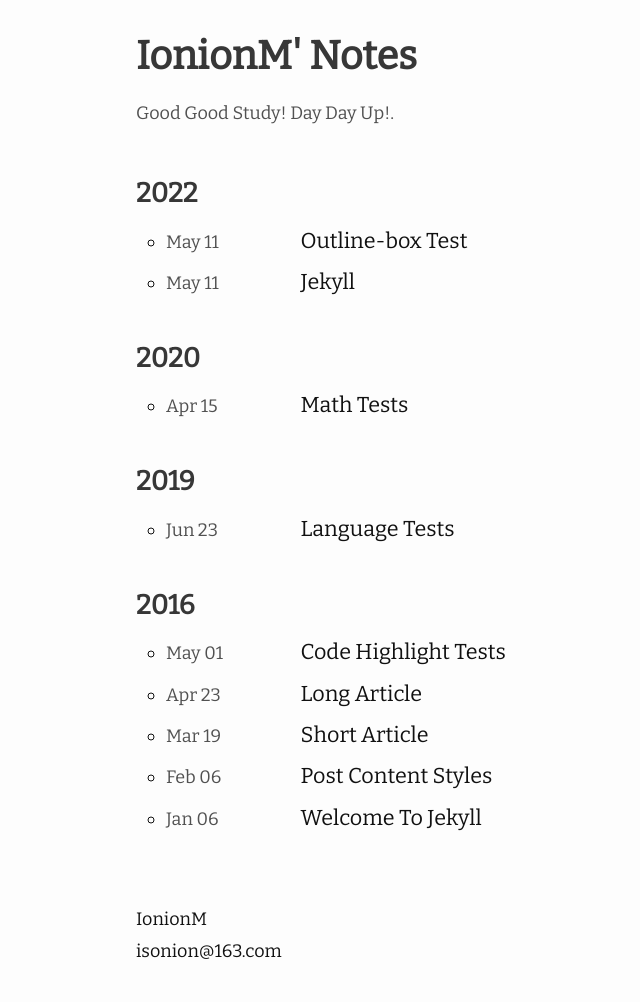
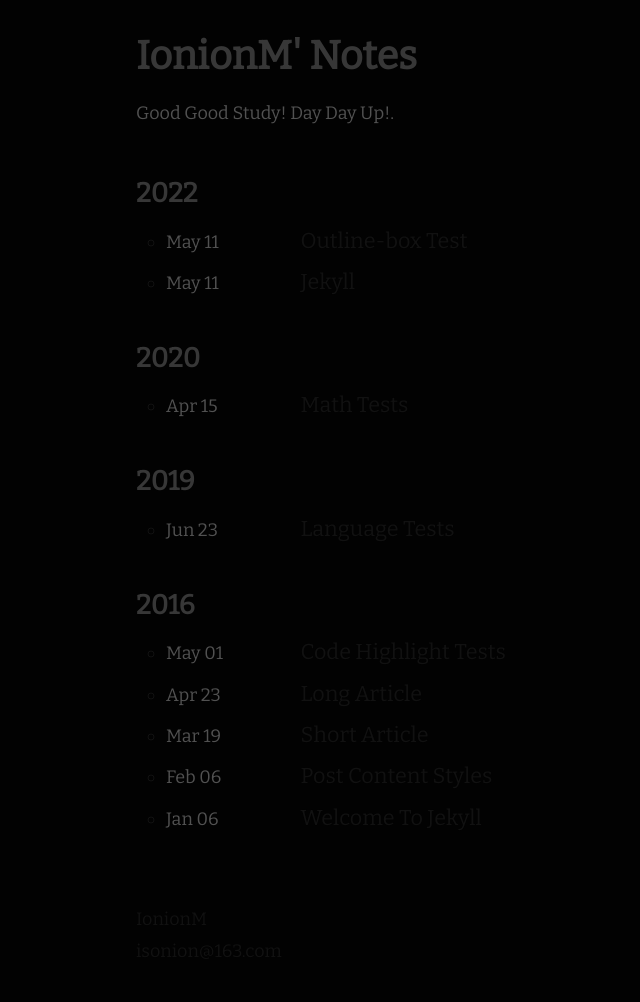
Before and after one commit to ionionm/ionionm.github.io, a Jekyll site: the page built from index.md, in a window 1280 px wide. Shown: the whole page, without its empty margins (134-774 px from the left). Built offline with Jekyll 4.4.1, drawn with Linux system fonts in a browser that asks for light colours; nearby versions of some CDN libraries; comment, search, counter and statistics services are not loaded.

Commit message:
change background-color to black

```diff
--- a/_sass/moving.scss
+++ b/_sass/moving.scss
@@ -12,7 +12,7 @@ $small-line-height: 1.6 !default;
 $spacing-unit: 30px !default;
 
 $text-color: #111 !default;
-$background-color: #fdfdfd !default;
+$background-color: #020202 !default;
 $brand-color: #2a7ae2 !default;
 
 $grey-color: #828282 !default;
```
